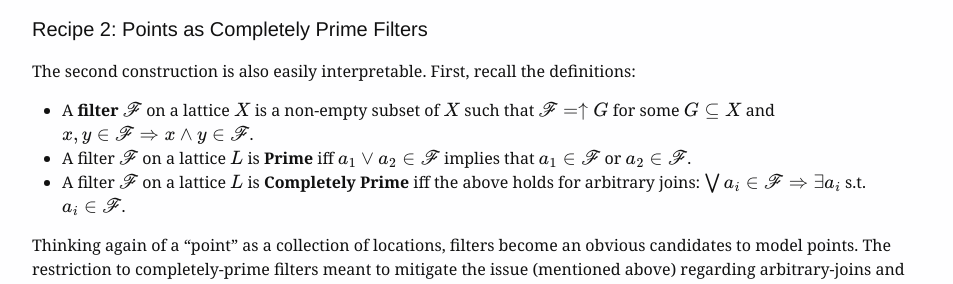
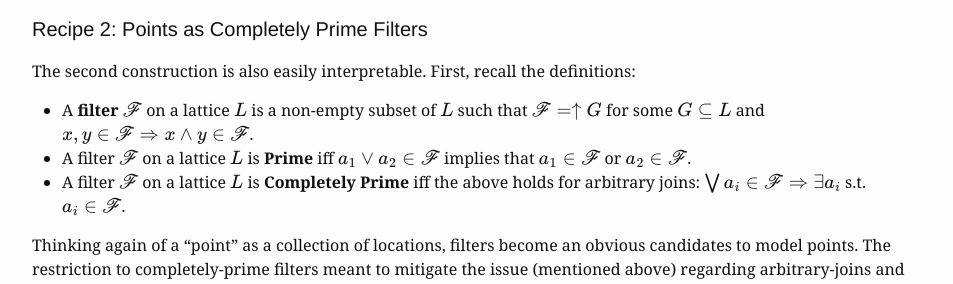
Before and after one commit to omersha/omersha.github.io, a Jekyll site: the page built from _posts/2015-12-15-pointless-topology-via-abstract-nonsense.md, in a window 1280 px wide and 900 px high, scrolled down 6461 px. Shown: the part 165-449 px from the top of the window, without its empty margins (163-1116 px from the left). Built offline with Jekyll 4.4.1, drawn with Linux system fonts in a browser that asks for light colours; some web fonts are replaced; formulas are drawn with MathJax 3.

Commit message:
minor editing

```diff
--- a/_posts/2015-12-15-pointless-topology-via-abstract-nonsense.md
+++ b/_posts/2015-12-15-pointless-topology-via-abstract-nonsense.md
@@ -413,8 +413,8 @@ $f\_\mu(x)=x\circ\mu^\mathrm{op}\in\mathrm{Sp}(M)$.
 The second construction is also easily interpretable. First, recall the
 definitions:
 
-* A **filter** $\mathscr{F}$ on a lattice $X$ is a non-empty subset of $X$ such that
-$\mathscr{F}=\uparrow G$ for some $G\subseteq X$ and
+* A **filter** $\mathscr{F}$ on a lattice $L$ is a non-empty subset of $L$ such that
+$\mathscr{F}=\uparrow G$ for some $G\subseteq L$ and
 $x,y\in\mathscr{F}\Rightarrow x\land y\in\mathscr{F}$.
 * A filter $\mathscr{F}$ on a lattice $L$ is **Prime** iff $a_1\lor
 a_2\in\mathscr{F}$ implies that $a_1\in\mathscr{F}$ or $a_2\in\mathscr{F}$.
```
